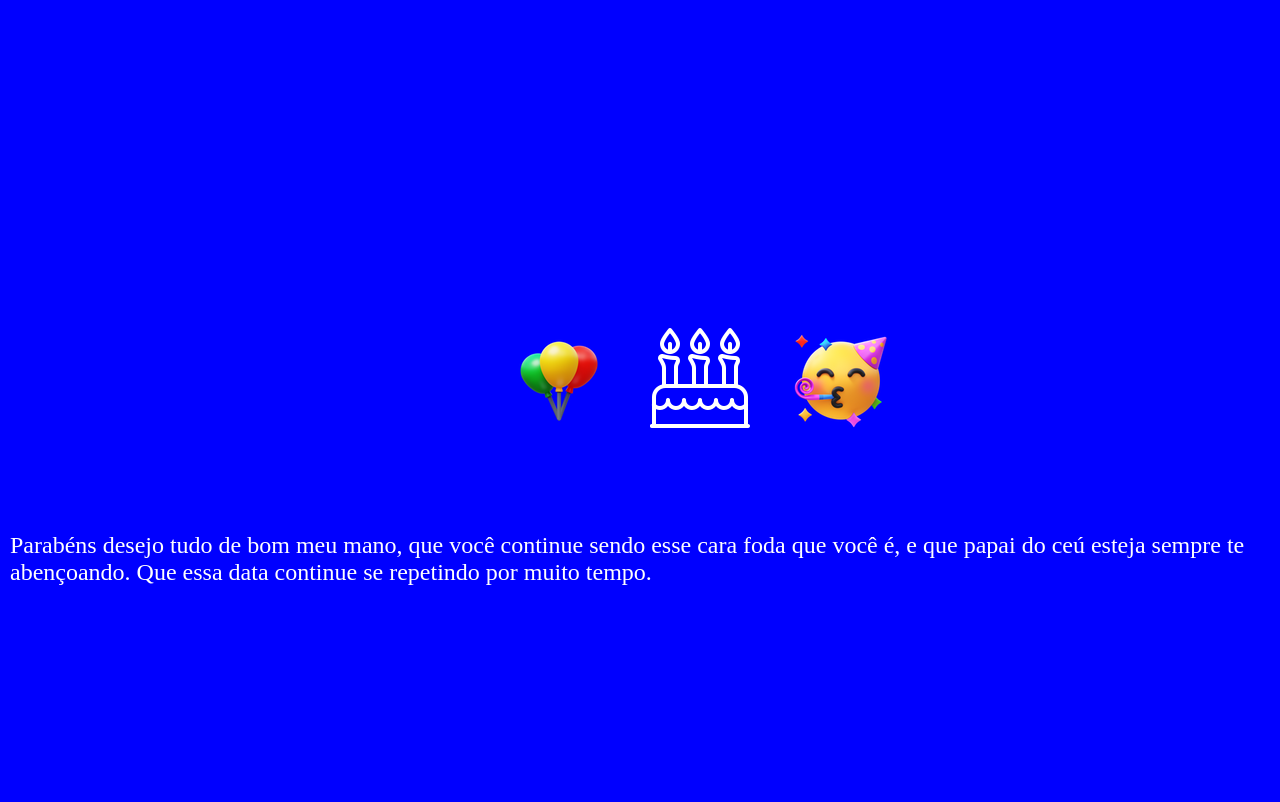
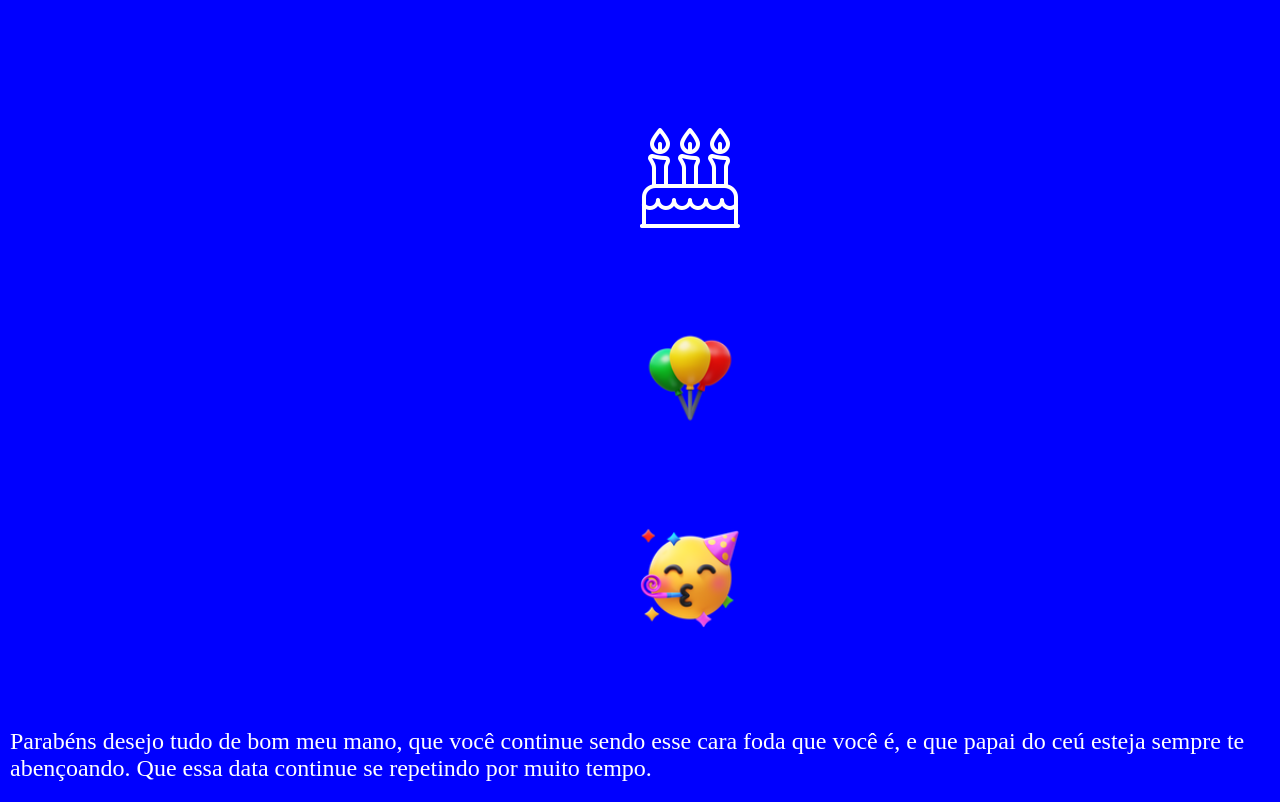
Before and after one commit to Natan-Paulo-dev/Parabens, a plain HTML site: page index.html in a window 1280 px wide. Shown: the part 860-1662 px from the top of the page. Before the commit the page ends 1466 px from the top, so only its background shows below. Drawn offline with Linux system fonts and the light colour scheme.

Commit message:
atualizando 4.0

```diff
--- a/style.css
+++ b/style.css
@@ -27,6 +27,8 @@ header{
     font-size: 18pt;
     position: relative;
     margin-left: 10px;
+    display: flex;
+    justify-content: center;
 }
 
 .i1{
@@ -58,6 +60,9 @@ header{
 .gg{
     position: relative;
     bottom: 100px;
+    display: flex;
+    flex-direction: column;
+    margin: 20dp;
 }
 
 .i4{
@@ -142,10 +147,10 @@ footer{
 }
 
 .imgbalao{
-    margin-right: 40px;
-    margin-left: 20px;
+
 }
 
 .imgbolo{
-    margin-right: 40px;
+   position: relative;
+   bottom: 300px;
 }
```
